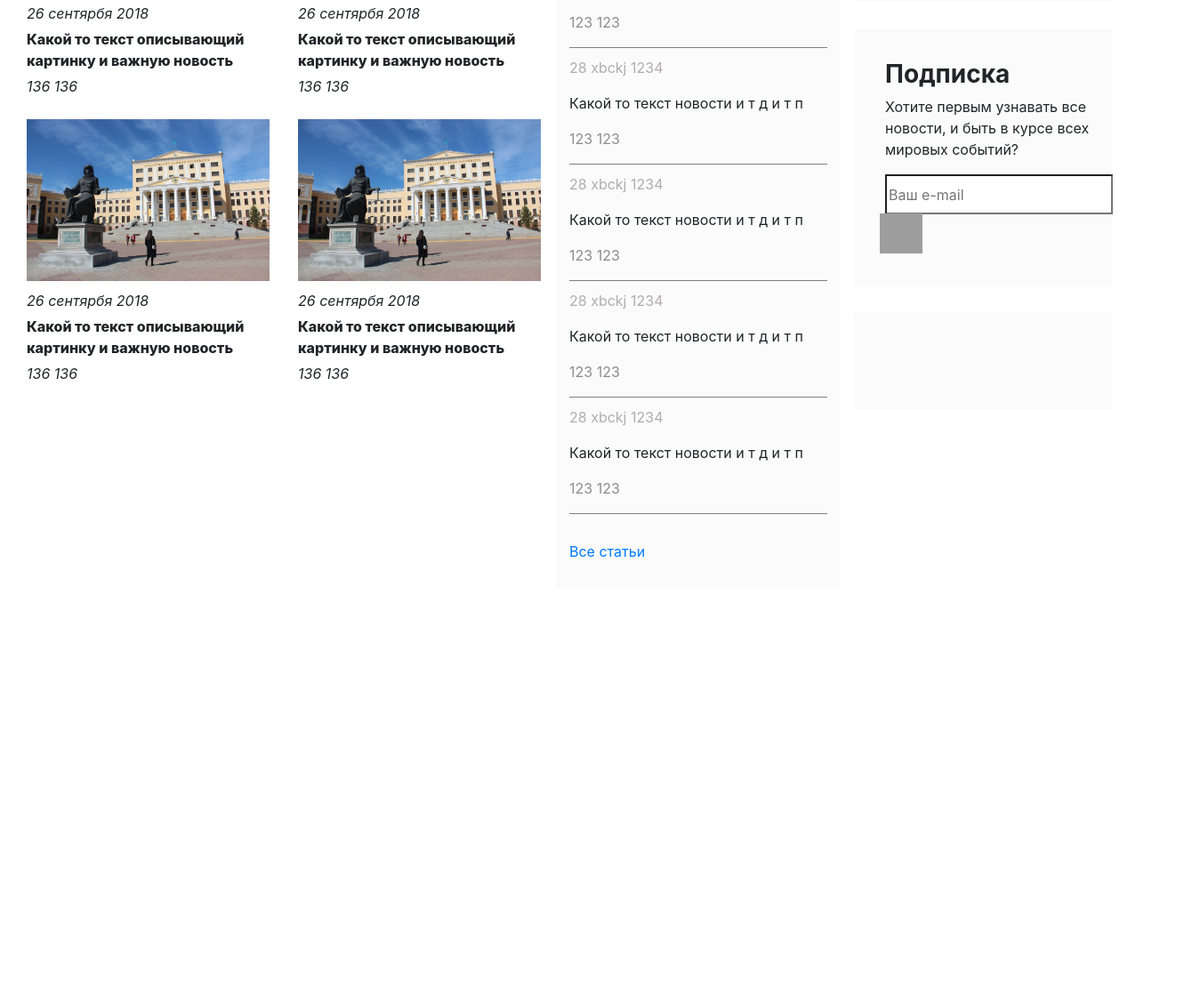
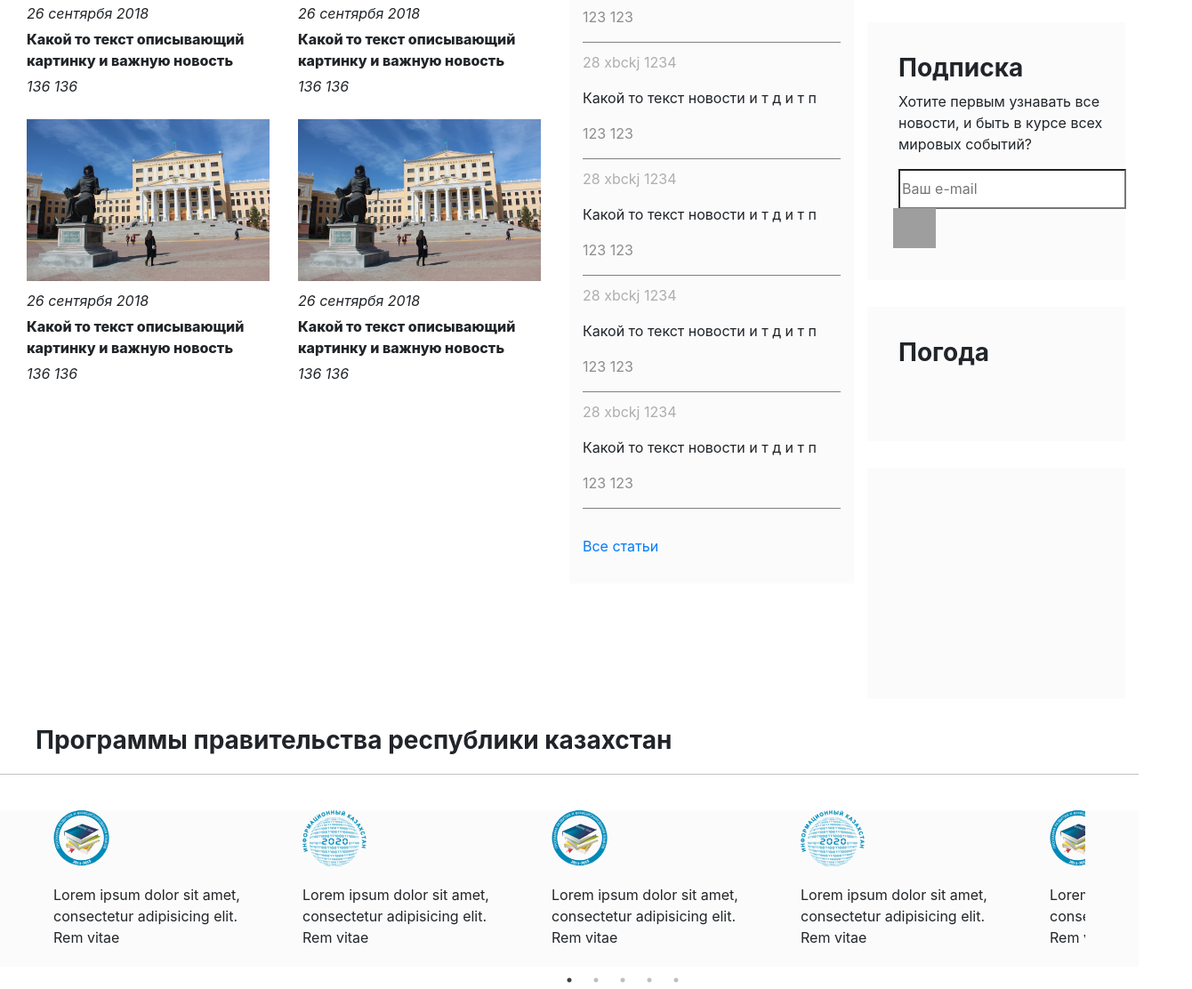
Before and after one commit to deamu7t/site, a plain HTML site: page index.html in a window 1280 px wide. Shown: the part 1668-2780 px from the top of the page at 89% size, 1340 px wide, since content can reach past the window. Before the commit the page ends 2710 px from the top, so only its background shows below. Drawn offline with nearby package versions, Linux system fonts and the light colour scheme; grey boxes are pictures that could not be loaded.

Commit message:
Add files via upload

```diff
--- a/css/main.css
+++ b/css/main.css
@@ -1,5 +1,5 @@
 body {
-
+    margin: 0 auto;
 }
 
 .polosa {
@@ -71,11 +71,11 @@ body {
 	top: -215px;
 }
 
-.slick-next {
+.qwer .slick-next {
 	right: 0px !important;
 	z-index: 1;
 }
-.slick-prev {
+.qwer .slick-prev {
 	left: 0px !important;
 	z-index: 1;
 }
@@ -124,12 +124,15 @@ body {
 	display: inline-flex;
 	margin-top: 0px;
 }
+.left, .center, .right {
+	margin-top: 40px;
+	overflow: hidden;
+	position: relative;
+	float: left;
+}
 .left img {
-	wight: 263px;
+	wigth: 263px;
 	height: 182px;
-}
-.left {
-	margin-top: 40px;
 }
 .left div {
 	display: inline;
@@ -156,7 +159,6 @@ body {
 .center {
 	float: left;
 	position: relative;
-	top: -380px;
 	background: rgb(251,251,251);
 	padding-bottom: 60px;
 	padding-top: 25px;
@@ -181,7 +183,6 @@ body {
 .right {
 	float: left;
 	position: relative;
-	top: -380px
 }
 .right div {
 	background: rgb(251,251,251);
@@ -270,3 +271,32 @@ body {
 	height: 45px;
 	border-radius: 0px;
 }
+.reklama {
+	width: 100%;
+	height: 260px;
+}
+.bottom {
+	bottom: 0px;
+	position: relative;
+}
+.bottom div:nth-child(even) {
+	background-color: #fbfbfb;
+}
+.bottom h3 {
+	border-bottom: solid 1px #c6c1c1;
+    padding-bottom: 20px;
+    padding-left: 40px;
+}
+.banner-1 {
+	padding: 0px 60px 5px 60px;
+}
+.bottom-1 {
+	margin-top: 40px;
+}
+.bottom-1 div p {
+	margin-top: 20px;
+}
+.bottom-1 div {
+	padding-right: 40px;
+	margin-right: 20px;
+}
--- a/index.html
+++ b/index.html
@@ -124,9 +124,56 @@
     		<input class="btn" type="submit">
     	</form>
     </div>
-    <div class="weather"></div>
+    <div class="weather">
+    	<h3>Погода</h3>
+    </div>
+    <div class="reklama">
+
+    </div>
+</div>
+<div class="bottom">
+	<h3>Программы правительства республики казахстан</h3>
+	<div class="bottom-1">
+		<div class="banner-1 col-md-12 col-lg-12">
+			<div>
+				<img src="images/banner2.png" alt="">
+				<p>Lorem ipsum dolor sit amet, consectetur adipisicing elit. Rem vitae</p>
+			</div>
+			<div>
+				<img src="images/banner3.png" alt="">
+				<p>Lorem ipsum dolor sit amet, consectetur adipisicing elit. Rem vitae</p>
+			</div>
+			<div>
+				<img src="images/banner2.png" alt="">
+				<p>Lorem ipsum dolor sit amet, consectetur adipisicing elit. Rem vitae</p>
+			</div>
+			<div>
+				<img src="images/banner3.png" alt="">
+				<p>Lorem ipsum dolor sit amet, consectetur adipisicing elit. Rem vitae</p>
+			</div>
+			<div>
+				<img src="images/banner2.png" alt="">
+				<p>Lorem ipsum dolor sit amet, consectetur adipisicing elit. Rem vitae</p>
+			</div>
+			<div>
+				<img src="images/banner3.png" alt="">
+				<p>Lorem ipsum dolor sit amet, consectetur adipisicing elit. Rem vitae</p>
+			</div>
+			<div>
+				<img src="images/banner2.png" alt="">
+				<p>Lorem ipsum dolor sit amet, consectetur adipisicing elit. Rem vitae</p>
+			</div>
+			<div>
+				<img src="images/banner3.png" alt="">
+				<p>Lorem ipsum dolor sit amet, consectetur adipisicing elit. Rem vitae</p>
+			</div>
+		</div>
+	</div>
+
+	<div class="bottom-2"></div>
 </div>
 </div>
+
 
 
 </div>
--- a/slick/crs.js
+++ b/slick/crs.js
@@ -5,3 +5,38 @@ $('.qwer').slick({
   fade: true,
   cssEase: 'linear'
 });
+$('.banner-1').slick({
+  dots: true,
+  infinite: false,
+  speed: 300,
+  slidesToShow: 4,
+  slidesToScroll: 1,
+  responsive: [
+    {
+      breakpoint: 1024,
+      settings: {
+        slidesToShow: 3,
+        slidesToScroll: 3,
+        infinite: true,
+        dots: true
+      }
+    },
+    {
+      breakpoint: 600,
+      settings: {
+        slidesToShow: 2,
+        slidesToScroll: 2
+      }
+    },
+    {
+      breakpoint: 480,
+      settings: {
+        slidesToShow: 1,
+        slidesToScroll: 1
+      }
+    }
+    // You can unslick at a given breakpoint now by adding:
+    // settings: "unslick"
+    // instead of a settings object
+  ]
+});
```
Also changed, not shown: images/banner.png (added), images/banner1.png (added), images/banner2.png (added), images/banner3.png (added), images/logoit.png (added).
